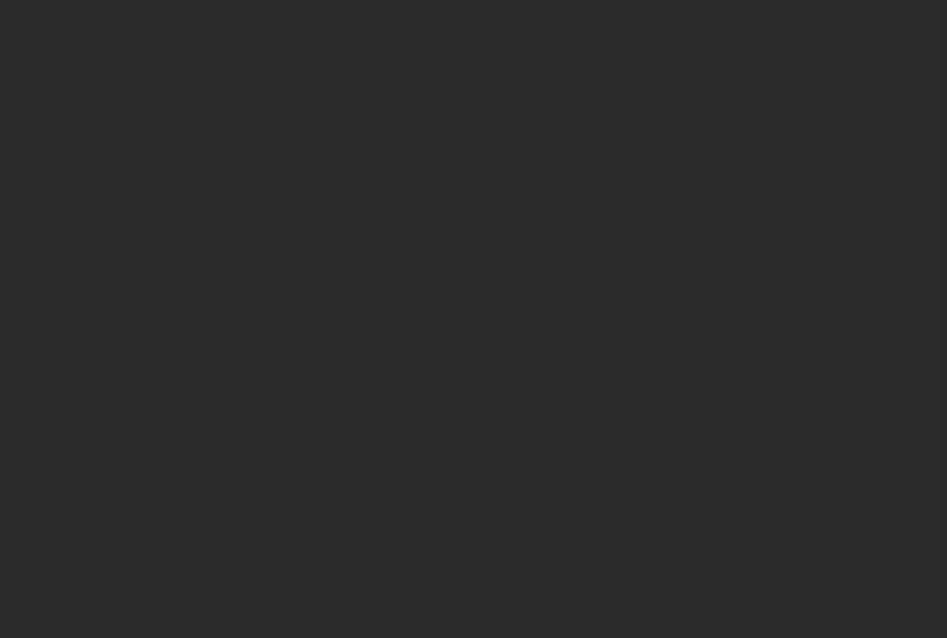
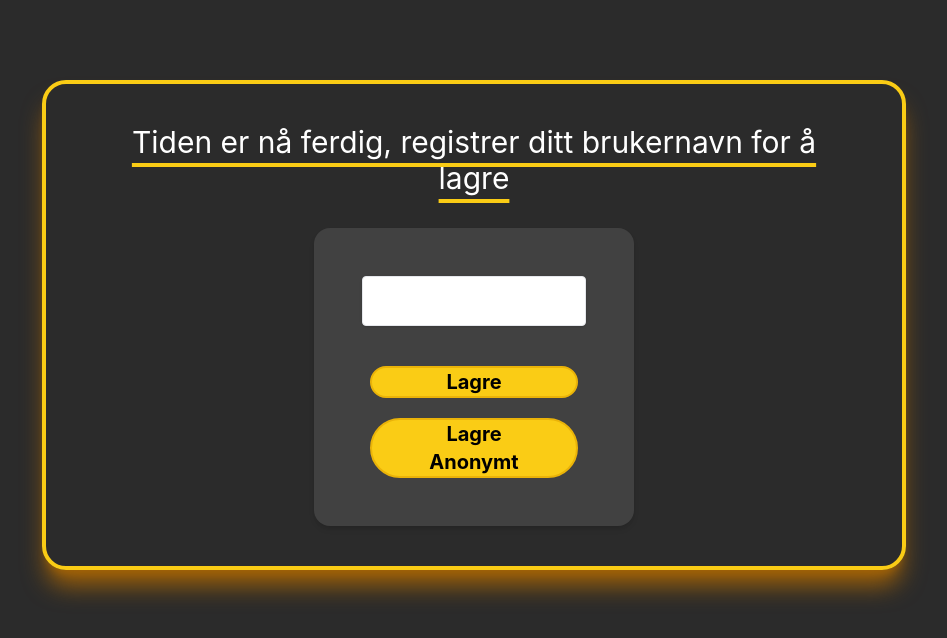
Before and after one commit to HAAJBachelor/gamification-frontend, a React (Create React App) app in the folder gamefication-frontend/: page /EndGamePage in a window 1280 px wide. Before the commit this address had no page. Shown: the top 638 px of the page, without its empty margins (166-1113 px from the left). Built offline with nearby package versions, Linux system fonts and the light colour scheme.

Commit message:
Added route to endgamepage in APP.tsx and added more tailwind css to engamepage

```diff
--- a/gamefication-frontend/src/App.tsx
+++ b/gamefication-frontend/src/App.tsx
@@ -5,6 +5,7 @@ import {BrowserRouter as Router, Route, Routes} from 'react-router-dom';
 import GamePage from './components/Pages/GamePage';
 import LandingPage from "./components/Pages/LandingPage";
 import TestTaskPage from "./components/Pages/TestTaskPage";
+import EndGamePage from "./components/Pages/EndGamePage";
 
 
 function App() {
@@ -18,6 +19,7 @@ function App() {
                     <Route path="/" element={<LandingPage/>}/>
                     <Route path='/game' element={<GamePage/>}/>
                     <Route path="/TestTaskPage" element={<TestTaskPage/>}/>
+                    <Route path="/EndGamePage" element={<EndGamePage/>}/>
 
                 </Routes>
             </Router>
--- a/gamefication-frontend/src/components/Pages/EndGamePage.tsx
+++ b/gamefication-frontend/src/components/Pages/EndGamePage.tsx
@@ -1,8 +1,34 @@
 import React from 'react';
+import NewCard from "../UI/NewCard";
+import {Button} from "../UI/Button";
+import {Title} from "../Title/Title";
 
 const EndGamePage = () => {
     return (
-        <div>
+        <div className='pt-10'>
+
+
+            <NewCard>
+                <div className='text-center'>
+                    <Title title='Tiden er nå ferdig, registrer ditt brukernavn for å lagre'/>
+                </div>
+                <div className="w-full max-w-xs mx-auto">
+                    <form className="bg-gameComps shadow-md rounded-2xl  p-8 ">
+                        <div className="m-4">
+                            <input
+                                className="shadow  caret-blue-500 focus:caret-indigo-500 text-2xl border rounded w-full py-2 focus:outline-none focus:shadow-outline"
+                             />
+                            <div className='pt-10'>
+                            <Button text='Lagre'/>
+                                <div className={'pt-5'}>
+                                <Button text='Lagre Anonymt'/>
+                                </div>
+                            </div>
+                        </div>
+                    </form>
+                </div>
+
+            </NewCard>
 
         </div>
     );
```
